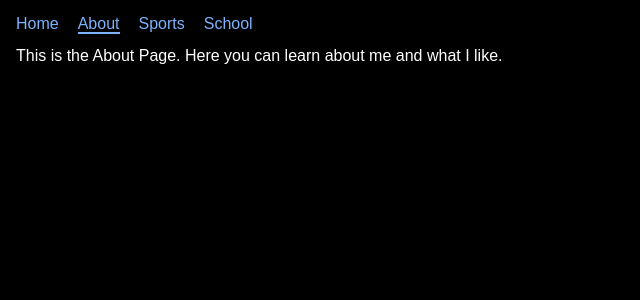
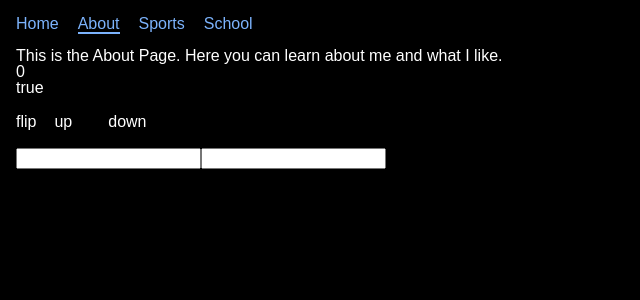
Before and after one commit to hellolol346/hellolol, a React (Create React App) app: page /about in a window 1280 px wide. Shown: the top 300 px of the page, without its empty margins (0-640 px from the left). Built offline with nearby package versions, Linux system fonts and the light colour scheme.

Commit message:
w and k big update on jun 23

```diff
--- a/src/pages/AboutView.jsx
+++ b/src/pages/AboutView.jsx
@@ -1,11 +1,45 @@
-import React from 'react'
+import React, { useState } from 'react'
 
 // ━━━━━━━━━━━━━━━━━━━━━━━━━━━━━━━━━━━━━━━━━━━━━━━━━━━━━━━━━━━━━━━━━━━━━━━━━━━━━━━━━━
 // Component
 
+const Widget = () => {
+   const [count, setCount] = useState(0);
+   const [flip, setflip]= useState(true);
+
+   return (
+      <section>
+         <h1>{count}</h1>
+         <h1>{String(flip)}</h1>
+         <button onClick={() => setflip(!flip)}>flip</button>
+         <button onClick={() => setCount(count + 1)} className='Button'>up</button>
+         <button onClick={() => setCount(count - 1)} className='Button'>down</button>
+      </section>
+   )
+}
+
+const FormWidget = () => {
+   const [firstName, setFirstName] = useState('');
+   const [lastName, setLastName] = useState('');
+
+   return (
+      <section>
+         <h1>{firstName}</h1>
+         <h1>{lastName}</h1>
+         <form>
+            <input value={firstName} onChange={(event) => setFirstName(event.target.value)}></input>
+            <input value={lastName} onChange={(e) => setLastName(e.target.value) }></input>
+         </form>
+      </section>
+   )
+}
+
 const AboutView = () => (
    <section>
       <h1>This is the About Page. Here you can learn about me and what I like. </h1>
+
+   <Widget />
+   <FormWidget />
    </section>
 )
 
--- a/src/pages/SchoolView.jsx
+++ b/src/pages/SchoolView.jsx
@@ -17,8 +17,6 @@ const SchoolView = () => (
          in my classroom.</p>
       <img src={Example} />
       <br />
-      <Clickable title="mnoomix" />
-      <button onClick={logToConsole}>Test Button</button>
    </section>
 )
 
```
